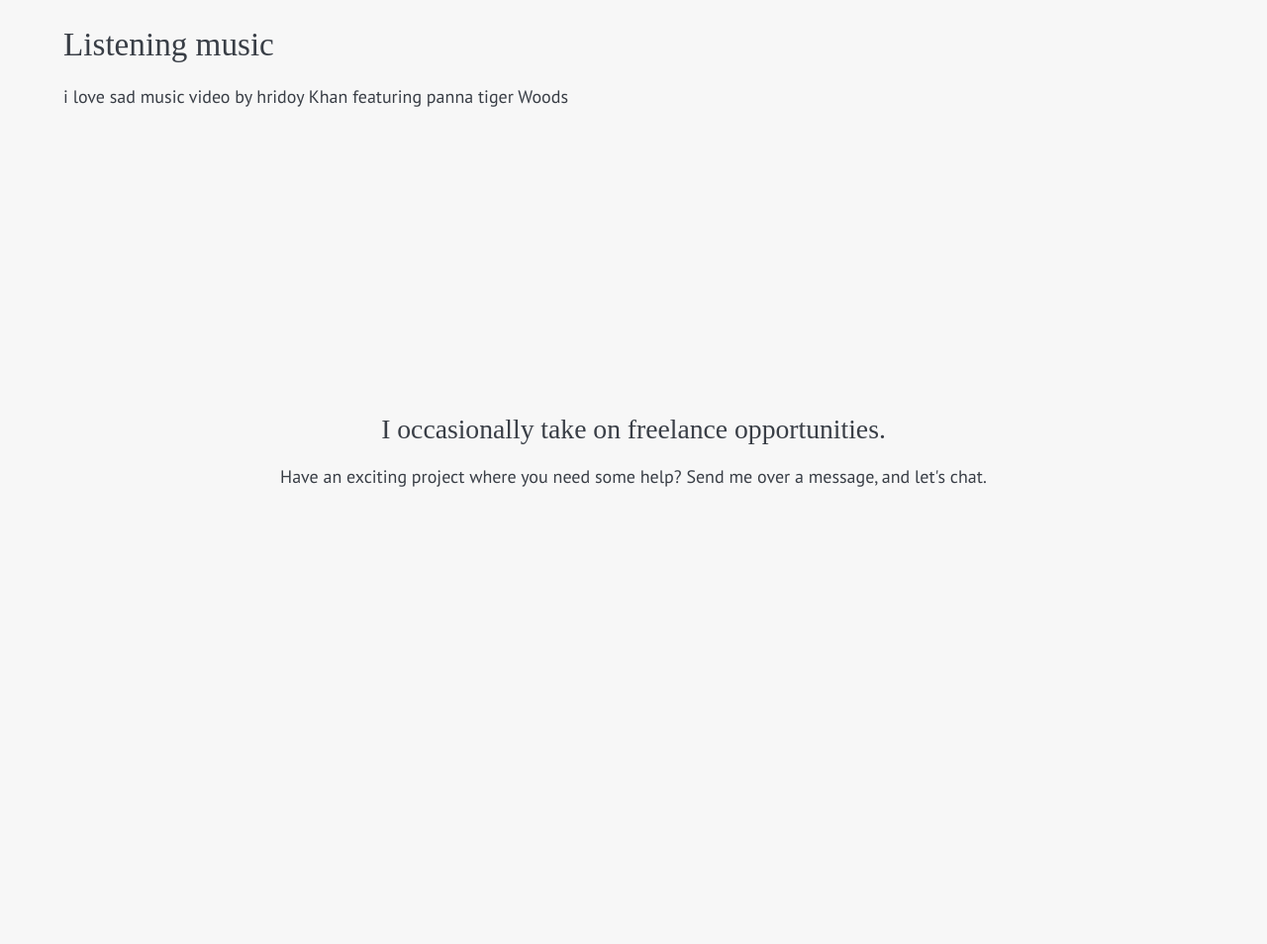
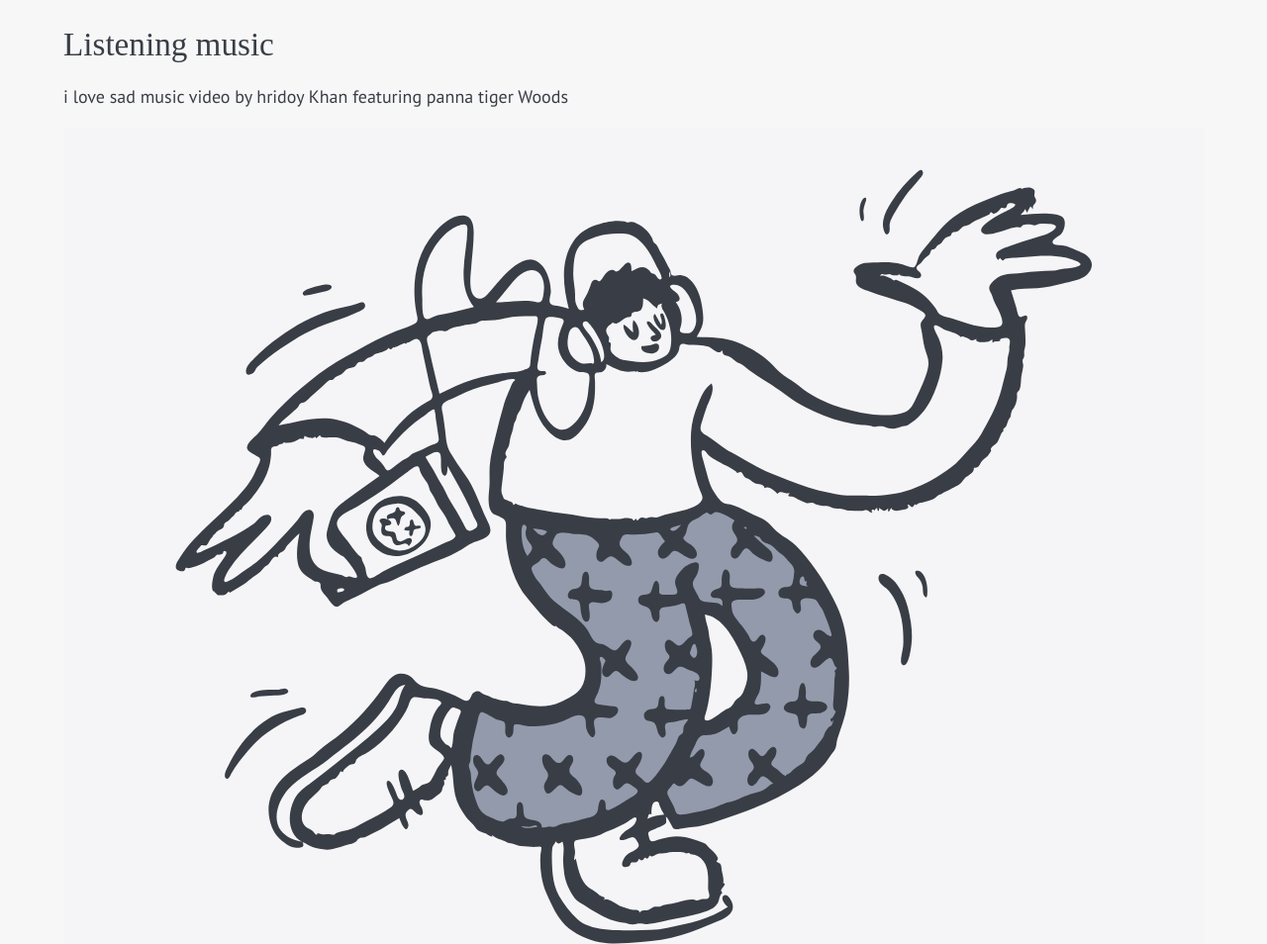
Before and after one commit to abhisin98/ab, a plain HTML site: page index.html in a window 1280 px wide. Shown: the part 3180-4134 px from the top of the page at 99% size. Before the commit the page ends 3822 px from the top, so only its background shows below. Drawn offline with nearby package versions, Linux system fonts and the light colour scheme.

Commit message:
update index.html

```diff
--- a/index.html
+++ b/index.html
@@ -99,7 +99,7 @@
     <p>
       i love sad music video by hridoy Khan featuring panna tiger Woods
     </p>
-    <img class="img-fluid music-img" src="images/open-doodles/svg/DancingDoodle.svg" alt="" />
+    <img class="img-fluid music-img" src="images/DancingDoodle.svg" alt="" />
   </section>
 
 
```
